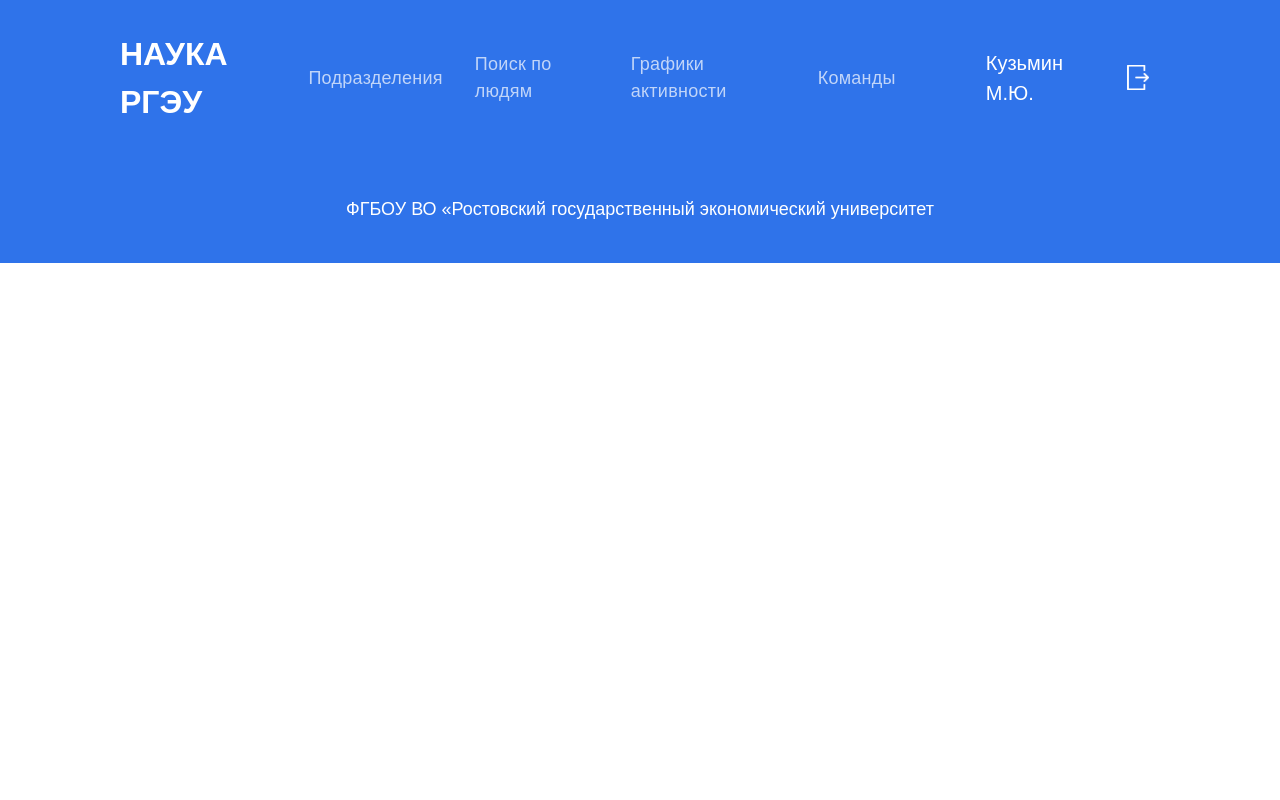
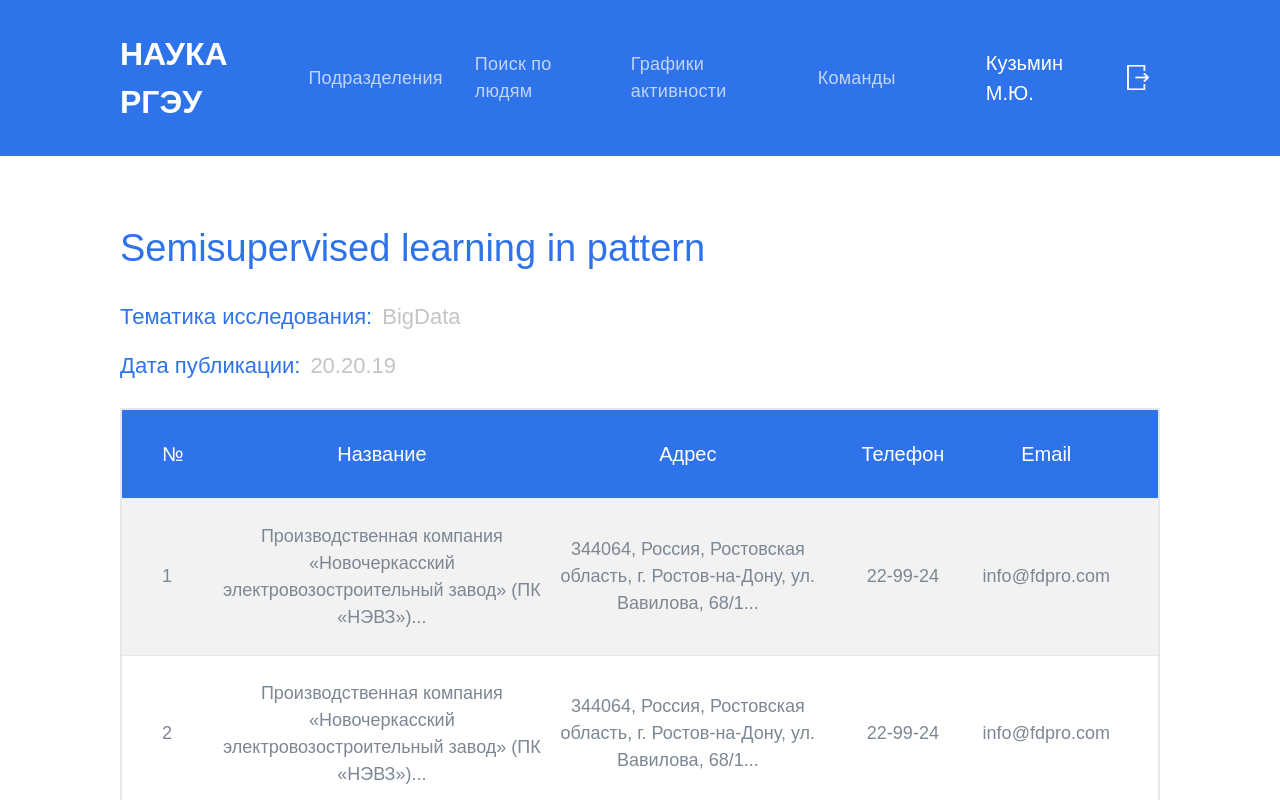
Before and after one commit to S1owe/Rinch, a Vue app: page /comm in a window 1280 px wide. Shown: the top 800 px of the page. Built offline with nearby package versions, Linux system fonts and the light colour scheme.

Commit message:
network_v1.1

```diff
--- a/src/Router.js
+++ b/src/Router.js
@@ -12,6 +12,7 @@
 import Worker from './pages/worker';
 import TeamRating from './pages/TeamRating';
 import Team from './pages/team';
+import Comm from './pages/comm';
 
 const router = new VueRouter({
   mode: 'history',
@@ -69,7 +70,13 @@
       name: 'team',
       component: Team,
       props: true,
-    }
+    },
+    {
+        path: '/comm',
+        name: 'comm',
+        component: Comm,
+        props: true,
+    },
   ],
 });
 
--- a/src/components/PublicationsBlock.vue
+++ b/src/components/PublicationsBlock.vue
@@ -255,7 +255,6 @@
     font-size: 18px;
     line-height: 140%;
     color: #2f73ea;
-    cursor: pointer;
 
     &:after {
       position: absolute;
--- /dev/null
+++ b/src/pages/comm.vue
@@ -0,0 +1,240 @@
+<template>
+    <div class="commercialization">
+        <h1>{{title}}</h1>
+
+        <div class="containerM">
+            <div class="containerM_info">Тематика исследования:</div>
+            <div class="containerM_content">{{theme}}</div>
+        </div>
+
+        <div class="containerM">
+            <div class="containerM_info">Дата публикации:</div>
+            <div class="containerM_content">{{date}}</div>
+        </div>
+
+        <div class="main__table">
+            <div class="headerTable">
+                <div class="item" v-for="(item, i) in table.fields" :key="'table_h_' + i">{{item.label}}</div>
+            </div>
+            <div class="contentTable">
+                <div class="row" v-for="(item, i) in table.items" :key="'table_r_' + i">
+                    <div class="item">{{item.number}}</div>
+                    <div class="item">{{removeTitle(item.title)}}</div>
+                    <div class="item">{{removeTitle(item.address)}}</div>
+                    <div class="item">{{item.tel}}</div>
+                    <div class="item">{{item.email}}</div>
+                </div>
+            </div>
+        </div>
+
+    </div>
+</template>
+
+<script>
+    export default {
+        name: "comm",
+        data() {
+            return {
+                title: 'Semisupervised learning in pattern',
+                theme: 'BigData',
+                date: '20.20.19',
+
+                table: {
+                    fields: [
+                        { key: "number", label: "№" },
+                        { key: "title", label: "Название" },
+                        { key: "address", label: "Адрес" },
+                        { key: "tel", label: "Телефон"},
+                        { key: "email", label: "Email"},
+                    ],
+
+                    items: [
+                        {
+                            number: 1,
+                            title: 'Производственная компания «Новочеркасский электровозостроительный завод» (ПК «НЭВЗ»)',
+                            address: '344064, Россия, Ростовская область, г. Ростов-на-Дону, ул. Вавилова, 68/1',
+                            tel: '22-99-24',
+                            email: 'info@fdpro.com',
+                        },
+                        {
+                            number: 2,
+                            title: 'Производственная компания «Новочеркасский электровозостроительный завод» (ПК «НЭВЗ»)',
+                            address: '344064, Россия, Ростовская область, г. Ростов-на-Дону, ул. Вавилова, 68/1',
+                            tel: '22-99-24',
+                            email: 'info@fdpro.com',
+                        },
+                        {
+                            number: 3,
+                            title: 'Производственная компания «Новочеркасский электровозостроительный завод» (ПК «НЭВЗ»)',
+                            address: '344064, Россия, Ростовская область, г. Ростов-на-Дону, ул. Вавилова, 68/1',
+                            tel: '22-99-24',
+                            email: 'info@fdpro.com',
+                        },
+                        {
+                            number: 4,
+                            title: 'Производственная компания «Новочеркасский электровозостроительный завод» (ПК «НЭВЗ»)',
+                            address: '344064, Россия, Ростовская область, г. Ростов-на-Дону, ул. Вавилова, 68/1',
+                            tel: '22-99-24',
+                            email: 'info@fdpro.com',
+                        }
+                    ],
+                },
+            }
+        },
+
+        beforeCreate() {
+
+        },
+
+        created() {
+
+        },
+
+        methods: {
+            removeTitle(title) {
+                if (title.length > 50) {
+                    return (title.substr(0, 100) + '...')
+                } else {
+                    return title
+                }
+
+            },
+        },
+
+        components: {
+
+        }
+    }
+</script>
+
+<style scoped lang="scss">
+    $text_color: #2F73EA;
+
+    .commercialization {
+        display: flex;
+        flex-direction: column;
+        padding: 70px 120px;
+    }
+
+    .containerM {
+        display: flex;
+        flex-direction: row;
+        margin-bottom: 16px;
+
+        .containerM_info {
+            color: #2F73EA;
+            font-size: 22px;
+        }
+
+        .containerM_content {
+            margin-left: 10px;
+            color: #C4C4C4;
+            font-size: 22px;
+        }
+    }
+
+    h1 {
+        font-size: 38px;
+        color: $text_color;
+        margin-bottom: 28px;
+    }
+
+    .main__table {
+        display: flex;
+        flex-direction: column;
+        border: 2px solid #E5E7E9;
+        margin-top: 10px;
+        width: 100%;
+
+    .headerTable {
+        height: 88px;
+        width: 100%;
+        display: flex;
+        align-items: center;
+        flex-direction: row;
+        background-color: #2F73EA;
+        color: white;
+        font-size: 20px;
+        padding: 0 40px;
+
+    .item:nth-child(1) {
+        width: 6%;
+    }
+
+    .item:nth-child(2) {
+        width: 34%;
+        text-align: center;
+    }
+
+    .item:nth-child(3) {
+        width: 30%;
+        text-align: center;
+        flex-wrap: wrap;
+        word-spacing: 60px;
+    }
+
+    .item:nth-child(4) {
+        width: 15%;
+        text-align: center;
+    }
+
+    .item:nth-child(5) {
+        width: 15%;
+        text-align: center;
+    }
+    }
+
+    .headerTablePadding {
+        padding-right: calc(40px + 18px);
+    }
+
+    .contentTable {
+        display: flex;
+        flex-direction: column;
+        font-size: 18px;
+        color: #7C8793;
+
+    .row {
+        margin: 0;
+        padding: 24px 40px;
+        align-items: center;
+        border-top: 1px solid #E5E7E9;
+
+        .item:nth-child(1) {
+            width: 6%;
+        }
+
+        .item:nth-child(2) {
+            width: 34%;
+            text-align: center;
+        }
+
+        .item:nth-child(3) {
+            width: 30%;
+            text-align: center;
+            flex-wrap: wrap;
+        }
+
+        .item:nth-child(4) {
+            width: 15%;
+            text-align: center;
+        }
+
+        .item:nth-child(5) {
+            width: 15%;
+            text-align: center;
+        }
+    }
+
+    .row:nth-child(2n + 1) {
+        background-color: rgba(0, 0, 0, 0.05);
+    }
+
+    .row:hover {
+        cursor: pointer;
+        background-color: rgba(0, 0, 0, 0.09);
+    }
+    }
+
+    }
+</style>
```
Also changed, not shown: 1 other file (tests, documents, lock files or other folders).
